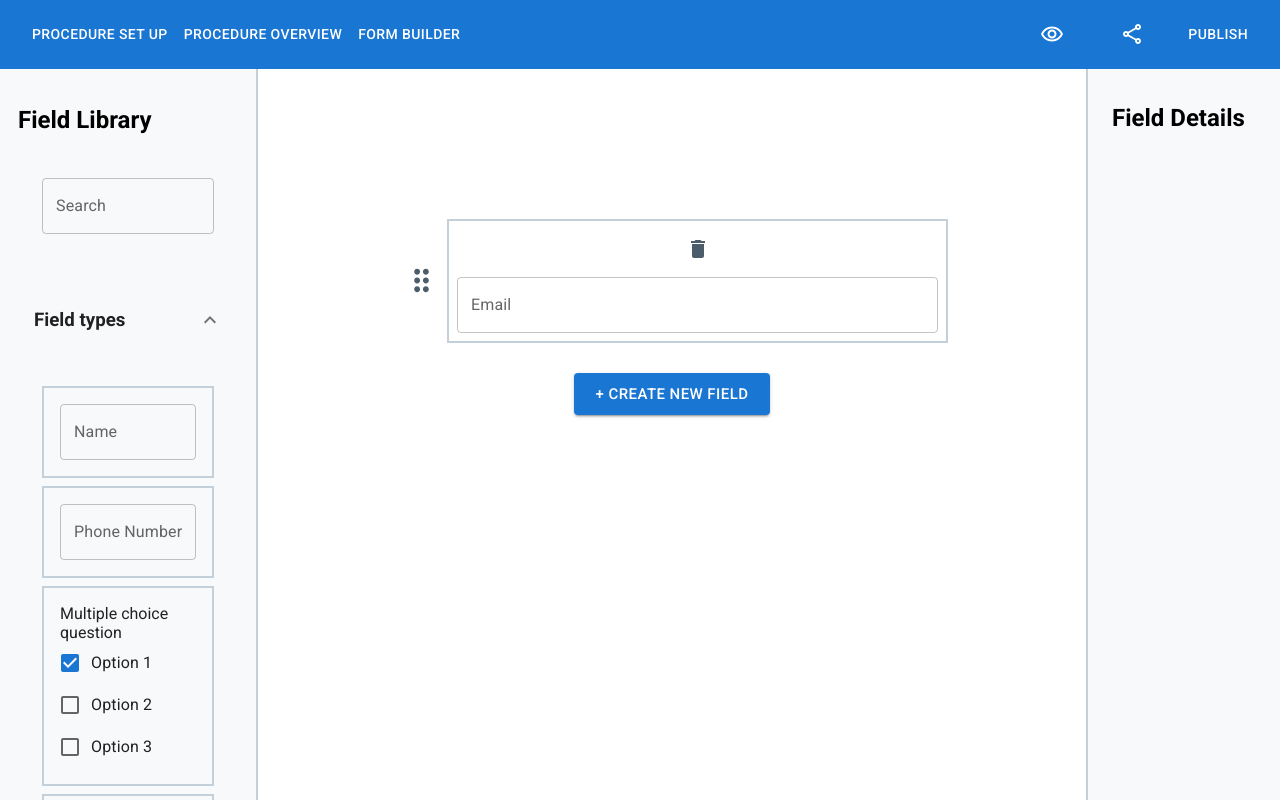
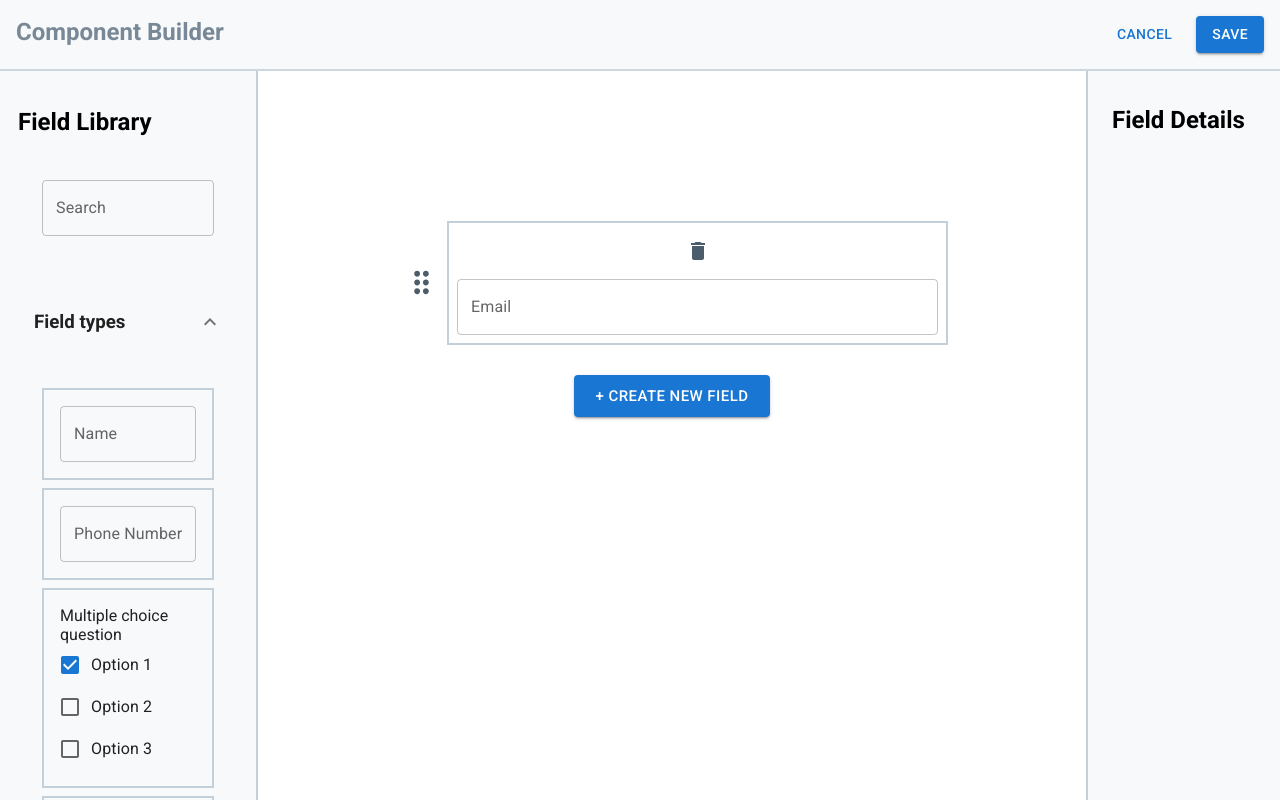
Before and after one commit to osoc22/project-digital-wallet, a React (Create React App) app: page /builder in a window 1280 px wide. Shown: the top 800 px of the page. Built offline with nearby package versions, Linux system fonts and the light colour scheme.

Commit message:
Update navbar

```diff
--- a/src/App.tsx
+++ b/src/App.tsx
@@ -1,19 +1,17 @@
 import ProcedureForm from "./components/ProcedureForm";
 import { Box } from "@mui/material";
 import { Routes, Route } from "react-router-dom";
-import Navbar from "./components/Navbar";
 import Preview from "./components/Preview";
 import Builder from "./components/Builder";
 
 export default function App() {
   return (
     <>
-      <Navbar />
       <Box
         display="flex"
         justifyContent="center"
-        alignItems="center"
         minHeight="100vh"
+        flexDirection="column"
       >
         <Routes>
           <Route path="/" element={<ProcedureForm />} />
--- a/src/components/Builder.tsx
+++ b/src/components/Builder.tsx
@@ -1,5 +1,5 @@
 import Container from "@mui/material/Container";
-import { Box, Button } from "@mui/material";
+import { Box, Button, Stack } from "@mui/material";
 import { DragDropContext } from "react-beautiful-dnd";
 import { useCallback, useState } from "react";
 import { Component } from "../contexts/ProcedureProvider";
@@ -7,8 +7,12 @@ import FieldType from "./FieldType";
 import SwitchLabels from "./SwitchLabels";
 import FieldsLibrary from "./FieldsLibrary";
 import BuilderMainContainer from "./BuilderMainContainer";
+import Navbar from "./Navbar";
+import { useNavigate } from "react-router-dom";
 
 export default function Builder() {
+  const navigate = useNavigate();
+
   const [component, setComponent] = useState<Partial<Component>>({
     properties: { email: { type: "email" } },
   });
@@ -136,6 +140,18 @@ export default function Builder() {
   };
 
   return (
+    <Stack>
+      <Navbar
+        page="Component Builder"
+        saveAction={() => {
+          console.log(component);
+          navigate("/canvas");
+        }}
+      >
+        <Button variant="text" onClick={() => navigate("/canvas")}>
+          Cancel
+        </Button>
+      </Navbar>
       <div className="builder-container">
         <DragDropContext
           onDragEnd={(result) => {
@@ -223,5 +239,6 @@ export default function Builder() {
           </Container>
         </div>
       </div>
+    </Stack>
   );
 }
--- a/src/components/FieldType.tsx
+++ b/src/components/FieldType.tsx
@@ -14,7 +14,6 @@ export default function BuilderHelperFieldTypes({
   updateFieldType: (type: string) => void;
   type: string;
 }) {
-  console.log(type);
   const handleInputChange = useCallback(
     (event: SelectChangeEvent<string>) => {
       updateFieldType(event.target.value);
--- a/src/components/Navbar.tsx
+++ b/src/components/Navbar.tsx
@@ -1,90 +1,43 @@
-import * as React from "react";
 import AppBar from "@mui/material/AppBar";
-import Box from "@mui/material/Box";
-import Toolbar from "@mui/material/Toolbar";
 import Typography from "@mui/material/Typography";
-import Menu from "@mui/material/Menu";
-import Container from "@mui/material/Container";
 import Button from "@mui/material/Button";
-import MenuItem from "@mui/material/MenuItem";
 import Stack from "@mui/material/Stack";
-import ShareOutlinedIcon from "@mui/icons-material/ShareOutlined";
-import RemoveRedEyeOutlinedIcon from "@mui/icons-material/RemoveRedEyeOutlined";
-import { Link } from "react-router-dom";
+import { ReactNode } from "react";
 
-const pages = [
-  { name: "Procedure set up", to: "" },
-  { name: "Procedure overview", to: "overview" },
-  { name: "Form builder", to: "builder" },
-];
-
-const Navbar = () => {
-  const [anchorElNav, setAnchorElNav] = React.useState<null | HTMLElement>(
-    null
-  );
-
-  const handleCloseNavMenu = () => {
-    setAnchorElNav(null);
-  };
-
+const Navbar = ({
+  page,
+  children,
+  saveAction,
+}: {
+  page: string;
+  children: ReactNode;
+  saveAction: () => void;
+}) => {
   return (
-    <AppBar position="static">
-      <Container maxWidth="xl">
-        <Toolbar disableGutters>
-          <Box sx={{ flexGrow: 1, display: { xs: "flex", md: "none" } }}>
-            <Menu
-              id="menu-appbar"
-              anchorEl={anchorElNav}
-              anchorOrigin={{
-                vertical: "bottom",
-                horizontal: "left",
-              }}
-              keepMounted
-              transformOrigin={{
-                vertical: "top",
-                horizontal: "left",
-              }}
-              open={Boolean(anchorElNav)}
-              onClose={handleCloseNavMenu}
+    <AppBar
+      position="static"
       sx={{
-                display: { xs: "block", md: "none" },
+        backgroundColor: "#f7f9fa",
+        borderBottom: 2,
+        borderColor: "#cdd7df",
       }}
     >
-              {pages.map((page, i) => (
-                <MenuItem key={i} onClick={handleCloseNavMenu}>
-                  <Link to={page.to} className="link">
-                    <Typography textAlign="center">{page.name}</Typography>
-                  </Link>
-                </MenuItem>
-              ))}
-            </Menu>
-          </Box>
-          <Box sx={{ flexGrow: 1, display: { xs: "none", md: "flex" } }}>
-            {pages.map((page, i) => (
-              <Link key={i} to={page.to} className="link">
-                <Button
-                  onClick={handleCloseNavMenu}
-                  sx={{ my: 2, color: "white", display: "block" }}
+      <Stack direction="row" justifyContent="space-between" p={2}>
+        <Typography
+          color="#788896"
+          variant="h5"
+          component="h1"
+          fontWeight={900}
         >
-                  {page.name}
+          {page}
+        </Typography>
+        <Stack direction="row" spacing={2}>
+          {children}
+          <Button variant="contained" onClick={saveAction}>
+            Save
           </Button>
-              </Link>
-            ))}
-          </Box>
-
-          <Stack direction="row" spacing={2}>
-            <Link to="preview" className="link">
-              <Button color="inherit">
-                <RemoveRedEyeOutlinedIcon />
-              </Button>
-            </Link>
-            <Button color="inherit">
-              <ShareOutlinedIcon />
-            </Button>
-            <Button color="inherit">Publish</Button>
         </Stack>
-        </Toolbar>
-      </Container>
+      </Stack>
     </AppBar>
   );
 };
--- a/src/components/ProcedureForm.tsx
+++ b/src/components/ProcedureForm.tsx
@@ -1,4 +1,4 @@
-import { Stack, Typography } from "@mui/material";
+import { Container, Stack, Typography } from "@mui/material";
 import { JSONSchemaType } from "ajv";
 import { useCallback } from "react";
 import { useNavigate } from "react-router-dom";
@@ -44,6 +44,7 @@ export default function ProcedureForm() {
   );
 
   return (
+    <Container maxWidth="sm">
       <AutoForm
         schema={createBridge(schema)}
         onSubmit={(data: DeepPartial<Procedure>) => submit(data as Procedure)}
@@ -61,5 +62,6 @@ export default function ProcedureForm() {
           </Stack>
         </Stack>
       </AutoForm>
+    </Container>
   );
 }
```
Lines whose indentation alone changed are shown as unchanged.
